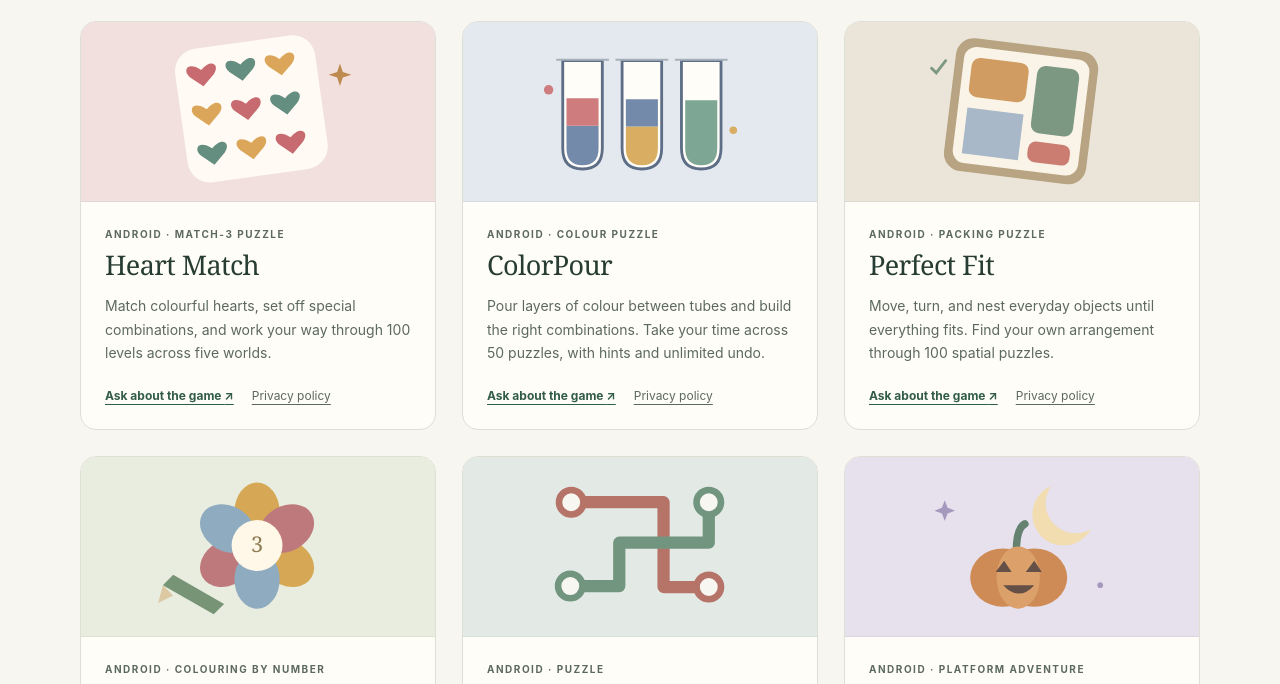
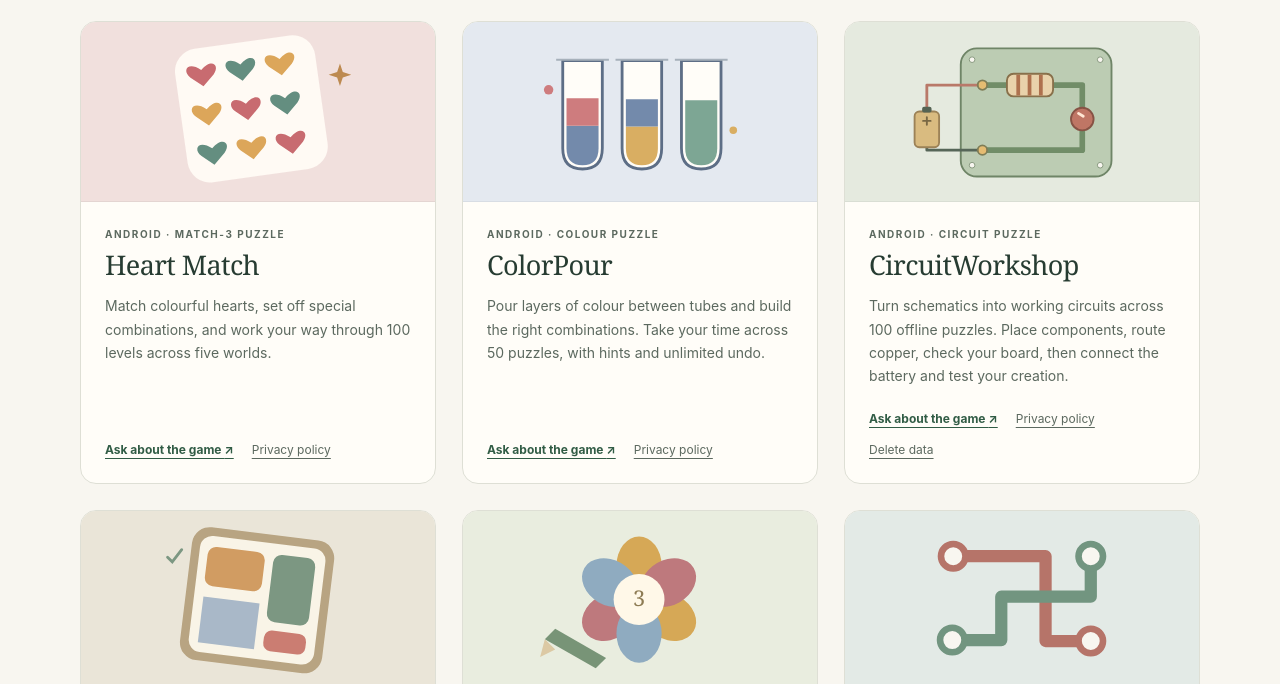
Before and after one commit to FlorinCor/florincor.github.io, a plain HTML site: page index.html in a window 1280 px wide. Shown: the part 581-1265 px from the top of the page. Drawn offline with Linux system fonts and the light colour scheme.

Commit message:
Add CircuitWorkshop to the developer homepage

```diff
--- a/index.html
+++ b/index.html
@@ -53,6 +53,19 @@
           <div class="game-links">
             <a class="primary" href="mailto:cordunianuflorin@gmail.com?subject=ColorPour%20enquiry">Ask about the game <span aria-hidden="true">↗</span></a>
             <a class="secondary" href="https://florincor.github.io/colorpour-privacy/" aria-label="ColorPour privacy policy">Privacy policy</a>
+          </div>
+        </div>
+      </article>
+      <article class="game" aria-labelledby="circuitworkshop-title">
+        <div class="game-art" style="--card-bg: #e5eadf"><svg xmlns="http://www.w3.org/2000/svg" viewBox="0 0 330 190" fill="none" aria-hidden="true"><rect x="100" y="28" width="160" height="136" rx="17" fill="#bcccb3" stroke="#6f8567" stroke-width="2"/><g fill="#f8f6f0" stroke="#84967c"><circle cx="112" cy="40" r="3"/><circle cx="248" cy="40" r="3"/><circle cx="112" cy="152" r="3"/><circle cx="248" cy="152" r="3"/></g><path d="M123 67h26m49 0h31v69H123" stroke="#718d68" stroke-width="6" stroke-linecap="round" stroke-linejoin="round"/><rect x="149" y="55" width="49" height="24" rx="7" fill="#e9d2ab" stroke="#88704b" stroke-width="2"/><path d="M161 56v22m12-22v22m12-22v22" stroke="#ae714e" stroke-width="4"/><circle cx="229" cy="103" r="12" fill="#bf7665" stroke="#875345" stroke-width="2"/><path d="m225 97 5 3" stroke="#ffe7d4" stroke-width="3" stroke-linecap="round"/><path d="M64 96V67h59" stroke="#b97969" stroke-width="3" stroke-linecap="round" stroke-linejoin="round"/><path d="M64 132v4h59" stroke="#566658" stroke-width="3" stroke-linecap="round" stroke-linejoin="round"/><rect x="51" y="95" width="26" height="38" rx="5" fill="#d9bb80" stroke="#9c8257" stroke-width="2"/><rect x="59" y="90" width="10" height="6" rx="2" fill="#556353"/><path d="M60 105h8m-4-4v8" stroke="#796844" stroke-width="2" stroke-linecap="round"/><g fill="#e5bc72" stroke="#7f7d56" stroke-width="2"><circle cx="123" cy="67" r="5"/><circle cx="123" cy="136" r="5"/></g></svg></div>
+        <div class="game-info">
+          <p class="game-type">Android · Circuit puzzle</p>
+          <h3 id="circuitworkshop-title">CircuitWorkshop</h3>
+          <p class="game-copy">Turn schematics into working circuits across 100 offline puzzles. Place components, route copper, check your board, then connect the battery and test your creation.</p>
+          <div class="game-links">
+            <a class="primary" href="mailto:cordunianuflorin@gmail.com?subject=CircuitWorkshop%20enquiry">Ask about the game <span aria-hidden="true">↗</span></a>
+            <a class="secondary" href="https://florincor.github.io/circuitworkshop-privacy/" aria-label="CircuitWorkshop privacy policy">Privacy policy</a>
+            <a class="secondary" href="https://florincor.github.io/circuitworkshop-privacy/data-deletion.html" aria-label="CircuitWorkshop data-deletion instructions">Delete data</a>
           </div>
         </div>
       </article>
```
Also changed, not shown: 1 other file.
